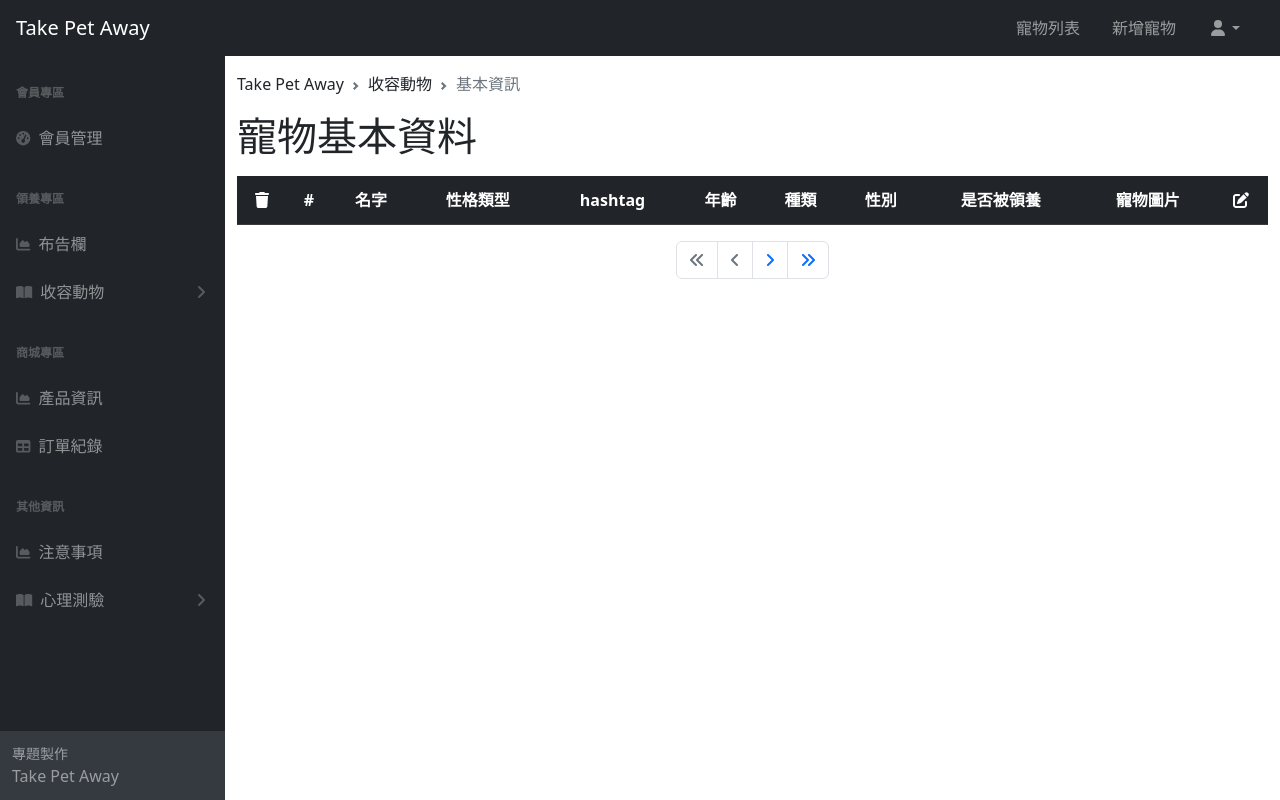
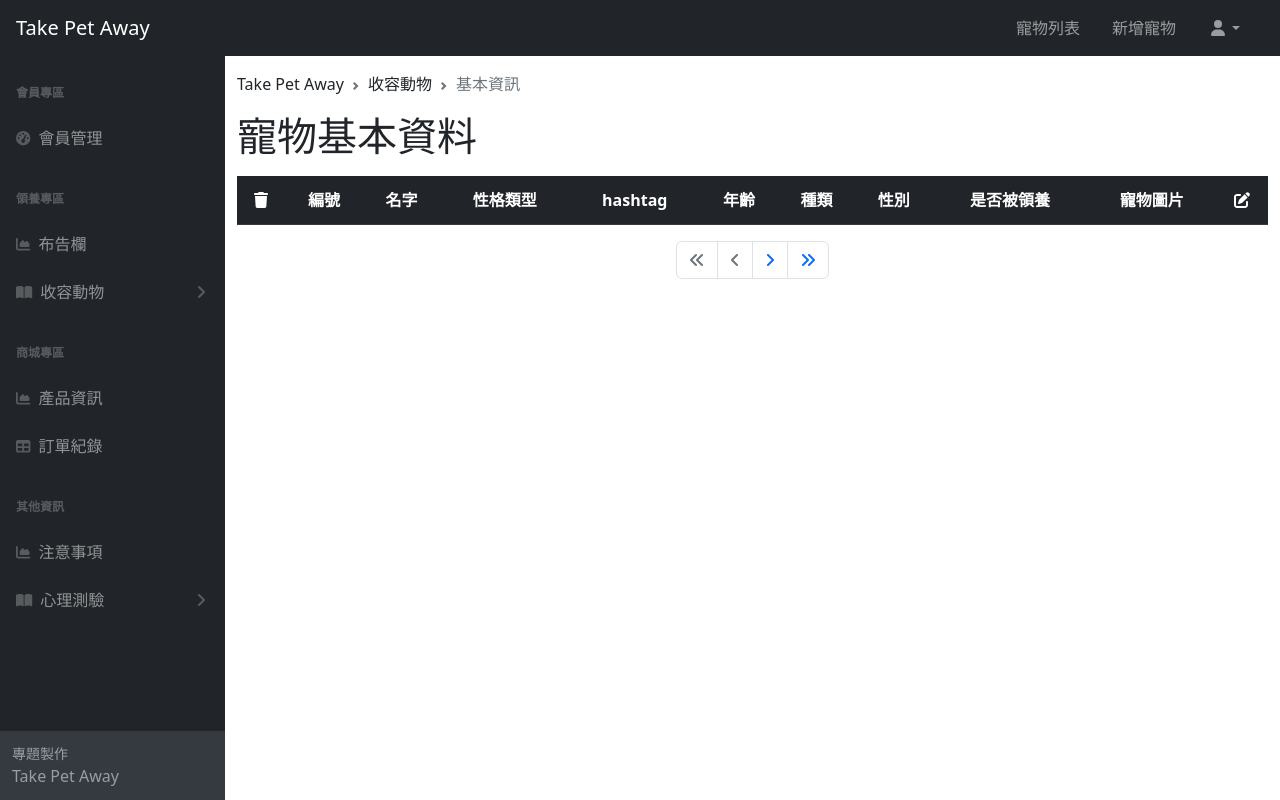
Before and after one commit to yingweng1120112/Backstage-take_pet_away, a PHP site: page /pet_list.php in a window 1280 px wide. Run offline with PHP 8.4, Linux system fonts and the light colour scheme; data that the repository does not hold is empty; some libraries are stand-ins or nearby versions.

Commit message:
修改 欄位名稱

```diff
--- a/pet_list.php
+++ b/pet_list.php
@@ -64,8 +64,6 @@ if ($totalPages > 0) {
       <li class="breadcrumb-item active" aria-current="page">基本資訊</li>
     </ol>
   </nav>
-  <!-- FIXME: 表格欄寬 -->
-  <!-- FIXME: 圖片大小 -->
   <h1 class="my-3">寵物基本資料</h1>
   <div class="row">
     <div class="col">
@@ -73,7 +71,7 @@ if ($totalPages > 0) {
         <thead>
           <tr class="table-dark">
             <th class="text-center"><i class="fa-solid fa-trash"></i></th>
-            <th class="text-center" scope="col">#</th>
+            <th class="text-center" scope="col">編號</th>
             <th class="text-center" scope="col">名字</th>
             <th class="text-center" scope="col">性格類型</th>
             <th class="text-center" scope="col">hashtag</th>
```
